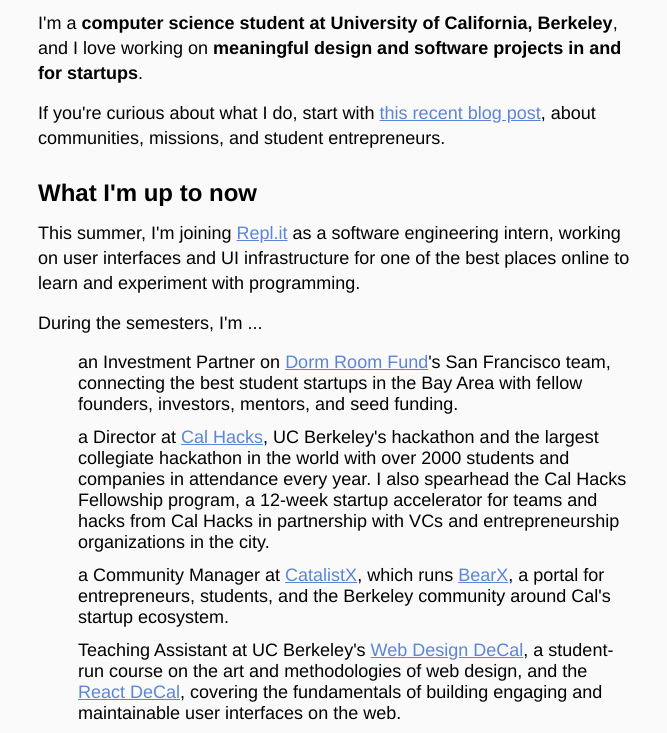
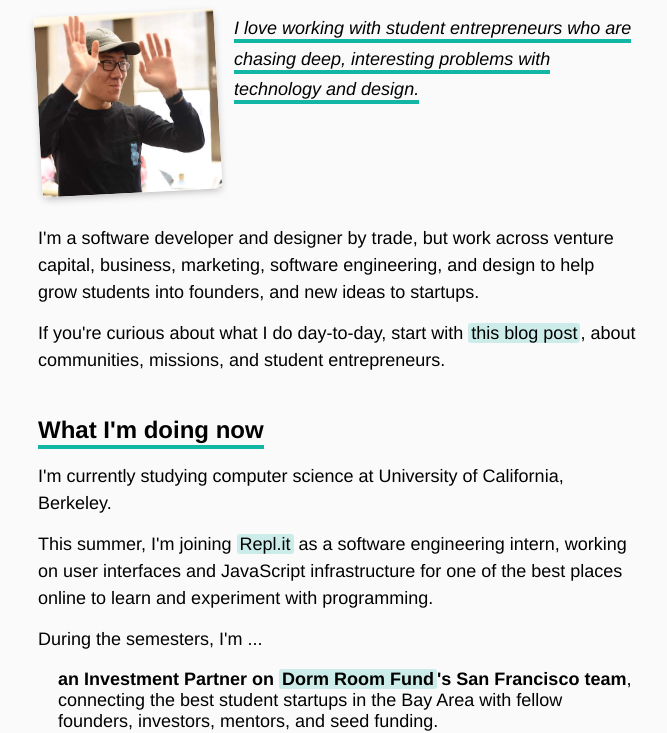
Before and after one commit to thesephist/www-ocf, a plain HTML site: page index.html in a window 1280 px wide. Shown: the part 69-802 px from the top of the page, without its empty margins (302-969 px from the left). Drawn offline with Linux system fonts and the light colour scheme.

Commit message:
Design overhaul, with a picture included

```diff
--- a/css/main.css
+++ b/css/main.css
@@ -16,6 +16,9 @@ img {
 body {
     font-family: 'Helvetica Neue', 'Segoe UI', sans-serif;
     background: #fafafa;
+
+    --theme-color: rgb(17, 182, 165);
+    --theme-color-transparent: rgba(17, 182, 165, .2);
 }
 
 main {
@@ -42,19 +45,87 @@ li {
     font-size: 18px;
 }
 
+ul {
+    padding-left: 20px;
+}
+
 li {
     list-style: none;
     margin-bottom: 12px;
 }
 
 p {
-    line-height: 1.4em;
+    line-height: 1.5em;
 }
 
 a {
-    color: #5c85d6;
+    color: #000;
+    text-decoration: none;
+    background: var(--theme-color-transparent);
+    padding: 0 3px;
+    border-radius: 3px;
+}
+
+a:hover {
+    background: rgba(0, 0, 0, .1);
 }
 
 .signout {
     text-align: right;
 }
+
+.img-box {
+    display: flex;
+    flex-direction: row;
+    justify-content: space-between;
+    align-items: flex-start;
+    margin: 16px 0;
+}
+
+.img-box img {
+    flex-shrink: 0;
+    flex-grow: 0;
+    width: 180px;
+    height: 180px;
+    border-radius: 3px;
+    margin-right: 16px;
+    margin-bottom: 16px;
+    max-width: 180px;
+    transition: transform .2s;
+    transform: rotate(-3deg);
+    box-shadow: 0 3px 8px -2px rgba(0, 0, 0, .3);
+}
+
+.img-box img:hover {
+    transform: rotate(0deg);
+}
+
+.img-box .text-box {
+    flex-shrink: 1;
+    flex-grow: 0;
+    width: 100%;
+}
+
+.underline {
+    border-bottom: 4px solid var(--theme-color);
+    padding-bottom: 1px;
+    display: inline-block;
+}
+
+.text-box em.underline {
+    display: inline;
+    line-height: 1.7em;
+}
+
+@media (max-width: 600px) {
+    .img-box img {
+        width: 140px;
+        height: 140px;
+    }
+}
+
+@media (max-width: 400px) {
+    .img-box {
+        flex-direction: column;
+    }
+}
--- a/index.html
+++ b/index.html
@@ -8,27 +8,42 @@
     <body>
         <main>
             <h1>Hello 👋, I'm Linus.</h1>
-            <p>I'm a <strong>computer science student at University of California, Berkeley</strong>, and I love working on <strong>meaningful design and software projects in and for startups</strong>.</p>
 
-            <p>If you're curious about what I do, start with <a href="https://medium.com/@thesephist/where-what-and-why-what-creates-powerful-communities-2c6c018361b9">this recent blog post</a>, about communities, missions, and student entrepreneurs.</p>
+            <section class="img-box">
+                <img src="/skydeck-pic.jpg" alt="Linus at Berkeley SkyDeck" />
 
-            <h2>What I'm up to now</h2>
+                <div class="text-box">
+                    <p><em class="underline">I love working with student entrepreneurs who are chasing deep, interesting problems with technology and design.</em></p>
+                </div>
+            </section>
 
-            <p>This summer, I'm joining <a href="https://repl.it">Repl.it</a> as a software engineering intern, working on user interfaces and UI infrastructure for one of the best places online to learn and experiment with programming.</p>
+            <p>I'm a software developer and designer by trade, but work across venture capital, business, marketing, software engineering, and design to help grow students into founders, and new ideas to startups.</p>
+            <p>If you're curious about what I do day-to-day, start with <a href="https://medium.com/@thesephist/where-what-and-why-what-creates-powerful-communities-2c6c018361b9">this blog post</a>, about communities, missions, and student entrepreneurs.</p>
+
+            <h2 class="underline">What I'm doing now</h2>
+
+            <p>I'm currently studying computer science at University of California, Berkeley.</p>
+
+            <p>This summer, I'm joining <a href="https://repl.it">Repl.it</a> as a software engineering intern, working on user interfaces and JavaScript infrastructure for one of the best places online to learn and experiment with programming.</p>
 
             <p>During the semesters, I'm ...</p>
 
             <ul>
-                <li>an Investment Partner on <a href="https://www.dormroomfund.com/">Dorm Room Fund</a>'s San Francisco team, connecting the best student startups in the Bay Area with fellow founders, investors, mentors, and seed funding.</li>
-                <li>a Director at <a href="https://calhacks.io">Cal Hacks</a>, UC Berkeley's hackathon and the largest collegiate hackathon in the world with over 2000 students and companies in attendance every year. I also spearhead the Cal Hacks Fellowship program, a 12-week startup accelerator for teams and hacks from Cal Hacks in partnership with VCs and entrepreneurship organizations in the city.</li>
-                <li>a Community Manager at <a href="https://www.catalistx.com/">CatalistX</a>, which runs <a href="https://bearx.co">BearX</a>, a portal for entrepreneurs, students, and the Berkeley community around Cal's startup ecosystem.</li>
-                <li>Teaching Assistant at UC Berkeley's <a href="http://wdd.io">Web Design DeCal</a>, a student-run course on the art and methodologies of web design, and the <a href="https://reactdecal.org">React DeCal</a>, covering the fundamentals of building engaging and maintainable user interfaces on the web.</li>
-                <li>Working on a <a href="https://linus.zone/torus">fast, tiny virtual DOM-based UI library</a> for web applications, called Torus, and a code annotation tool called <a href="https://linus.zone/lp">Litterate</a>.</li>
+                <li><strong>an Investment Partner on <a href="https://www.dormroomfund.com/">Dorm Room Fund</a>'s San Francisco team</strong>, connecting the best student startups in the Bay Area with fellow founders, investors, mentors, and seed funding.</li>
+
+                <li><strong>a Director at <a href="https://calhacks.io">Cal Hacks</a></strong>, UC Berkeley's hackathon and the largest collegiate hackathon in the world with over 2000 students and companies in attendance every year. I also lead the Cal Hacks Fellowship program, a 12-week startup accelerator for teams and hacks from Cal Hacks in partnership with VCs and entrepreneurship organizations in the city.</li>
+
+                <li><strong>a Community Manager at <a href="https://www.catalistx.com/">CatalistX</a>, which runs <a href="https://bearx.co">BearX</a></strong>, a portal for entrepreneurs, students, and the Berkeley community around Cal's startup ecosystem.</li>
+
+                <li><strong> a Teaching Assistant at UC Berkeley's <a href="http://wdd.io">Web Design DeCal</a></strong>, a student-run course on the art and methodologies of web design, and the <strong><a href="https://reactdecal.org">React DeCal</a></strong>, covering the fundamentals of building engaging and maintainable user interfaces on the web.</li>
+
+                <li>Hacking on a <a href="https://linus.zone/torus">fast, tiny virtual DOM-based UI library</a> for web applications, called Torus, and a code annotation tool called <a href="https://linus.zone/lp">Litterate</a>.</li>
                 <li>Tutoring for computer science courses at UC Berkeley, currently just for <i>CS 61A, Structure and Interpretation of Computer Programs</i>. You can find more information about that at <a href="https://linus.zone/tutor">this microsite</a>.</li>
-                <li>Looking for speaking opportunities! If you're organizing an event about JavaScript or the web, startups, or student entrepreneurs, please get in touch below!</li>
+
+                <li>Looking for speaking opportunities! If you're organizing an event about JavaScript or the web, startups, or student entrepreneurs, please get in touch.</li>
             </ul>
 
-            <h2>Internet places</h2>
+            <h2 class="underline">Get in touch</h2>
 
             <p>I'm in lots of places, almost always as <strong>@thesephist</strong>, and I check most of these on at least a weekly basis.</p>
 
@@ -42,13 +57,13 @@
 
             <p>If you'd like to reach out to me, please feel free to message or mention me on any of these platforms above. I'll try to get back to you in a reasonable timeframe. If you really must use email, you can also reach me at <i>l7 [at] berkeley.edu</i>.</p>
 
-            <h2>What I've done so far</h2>
+            <h2 class="underline">What I've done so far</h2>
             <p>I don't really have a portfolio handy, but you can check out an informal, comprehensive list of my personal projects going back to 2013 on my <a href="https://random.thesephist.com/">archive of projects</a>, with topics ranging from theoretical physics to music and design to writing, linguistics, software, startups, poetry, and teaching.</p>
 
-            <h2>What I'm doing next</h2>
+            <h2 class="underline">What I'm doing next</h2>
             <p>Each year, I set 8-10 concrete goals to work towards. You can find my goals for 2019 <a href="https://medium.com/@thesephist/my-goals-for-2019-b1d5e93431ac">here, on my Medium</a>.</p>
 
-            <h2>Resume</h2>
+            <h2 class="underline">Resume</h2>
             <p>You can download a copy of my resume <a href="linus-lee-resume.pdf">here</a>. You can also check out a <a href="https://thesephist.com/cv.md">Markdown file of past experiences and skills</a>, which contains the same information. My <a href="https://linus.zone/git">GitHub</a> and <a href="https://www.behance.net/thesephist">Behance</a> may also be useful.</p>
 
             <p class="signout">- Linus 🚀</p>
```
Also changed, not shown: skydeck-pic.jpg (added).
